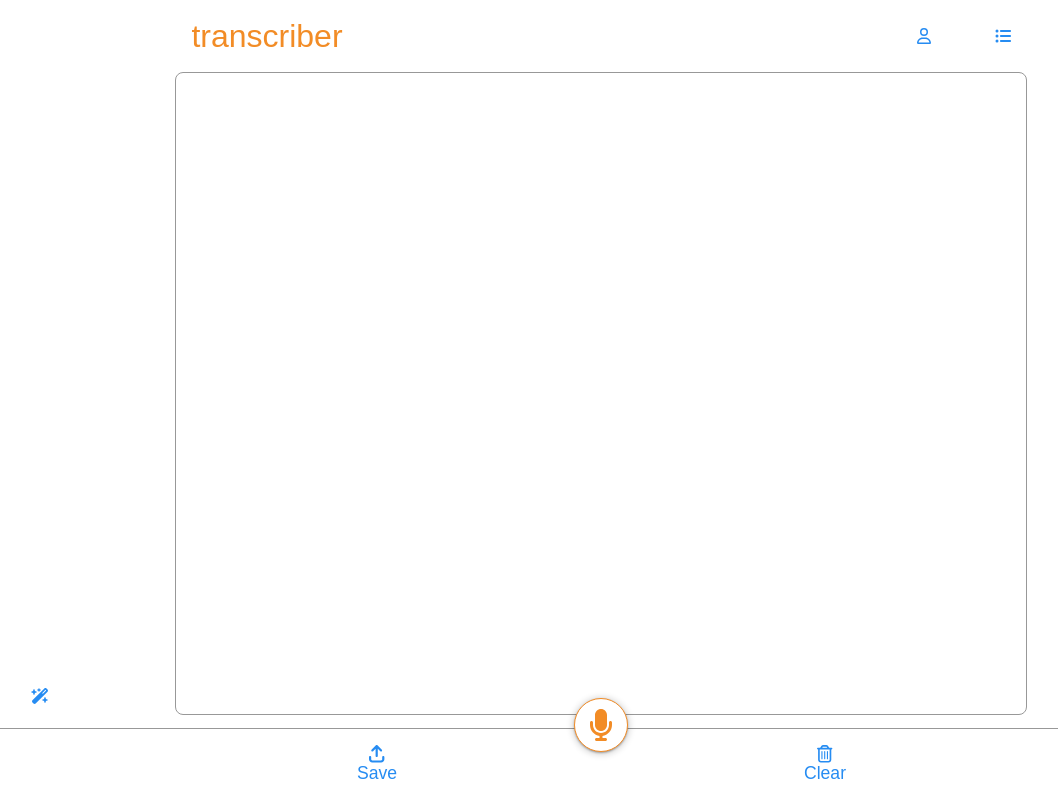
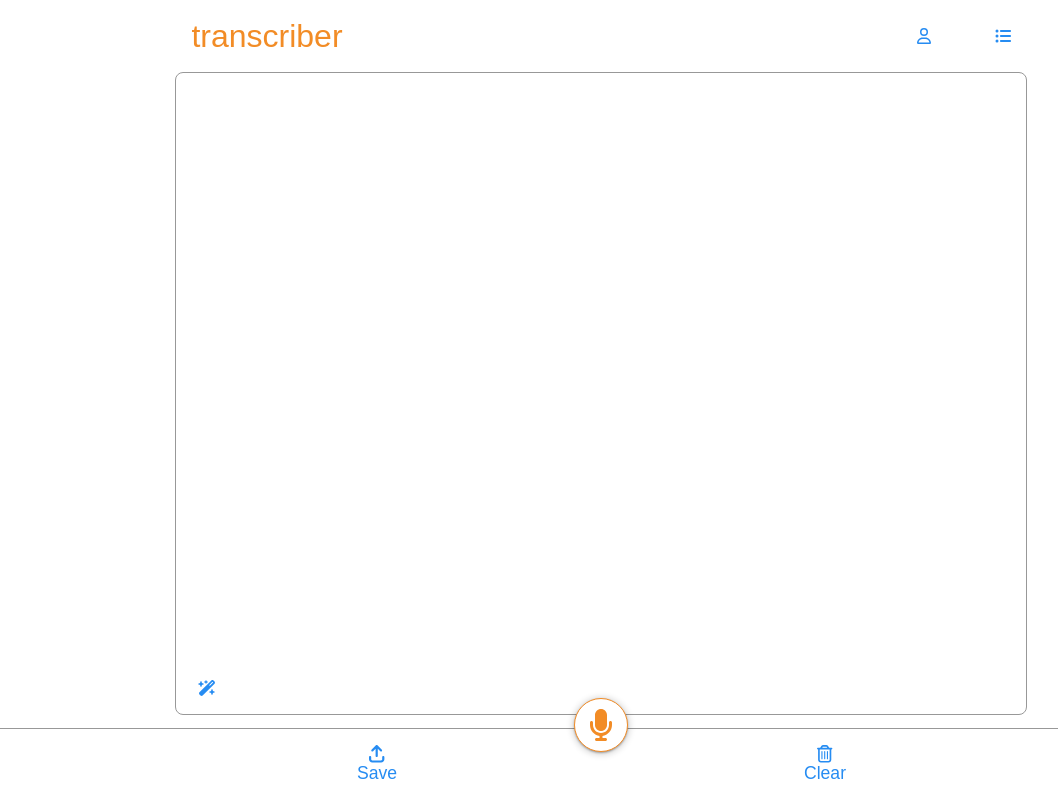
Before and after one commit to timgoalen/transcriber-frontend, a React (Create React App) app: page / in a window 1280 px wide. Shown: the whole page, without its empty margins (39-1097 px from the left). Built offline with nearby package versions, Linux system fonts and the light colour scheme; a web font is replaced by a local one.

Commit message:
fix(style): AI button positioning for media queries

```diff
--- a/src/index.css
+++ b/src/index.css
@@ -553,9 +553,7 @@ canvas {
   }
 
   #ai-btn {
-    bottom: 12vh;
-    bottom: 12dvh;
-    right: 12vw;
+    left: 11.5vw;
   }
 
   .footer-left {
@@ -596,7 +594,7 @@ canvas {
   }
 
   #ai-btn {
-    right: 17.5vw;
+    left: 18.5vw;
   }
 
   .footer-left {
```
